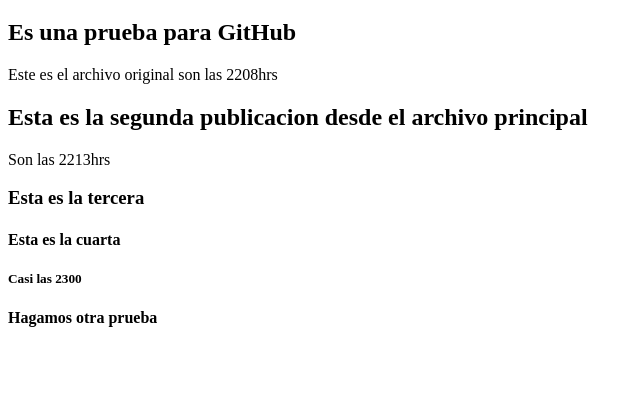
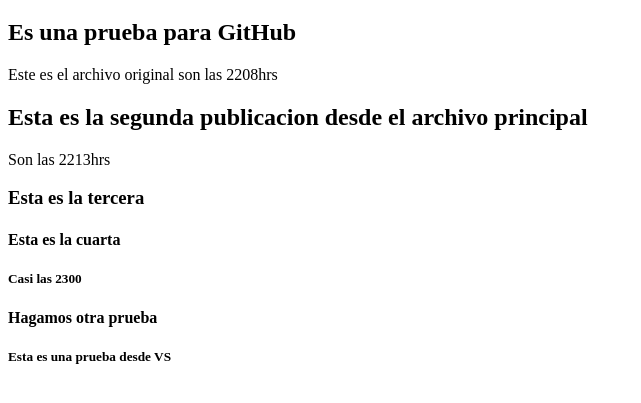
Before and after one commit to Azpil01/experimento, a plain HTML site: page index.html in a window 1280 px wide. Shown: the part 61-464 px from the top of the page, without its empty margins (0-641 px from the left). Drawn offline with Linux system fonts and the light colour scheme.

Commit message:
Desde VSC

```diff
--- a/index.html
+++ b/index.html
@@ -20,6 +20,8 @@
 
     <h4>Hagamos otra prueba</h4>
 
+    <h5>Esta es una prueba desde VS</h5>
+
 
 </body>
 </html>
```
